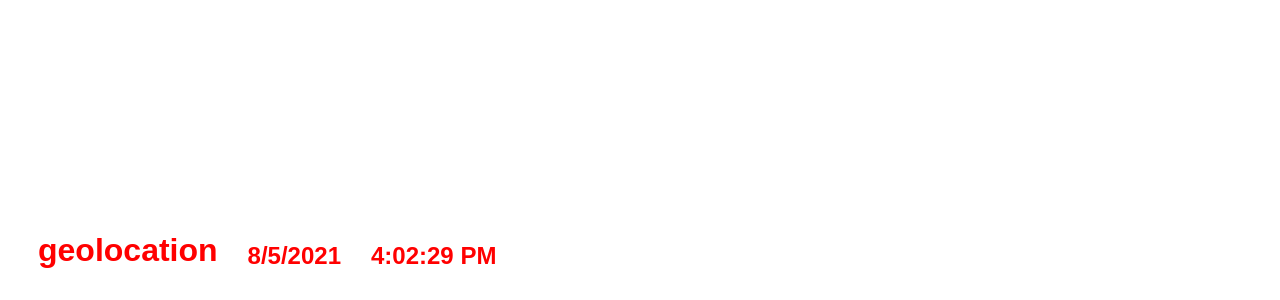
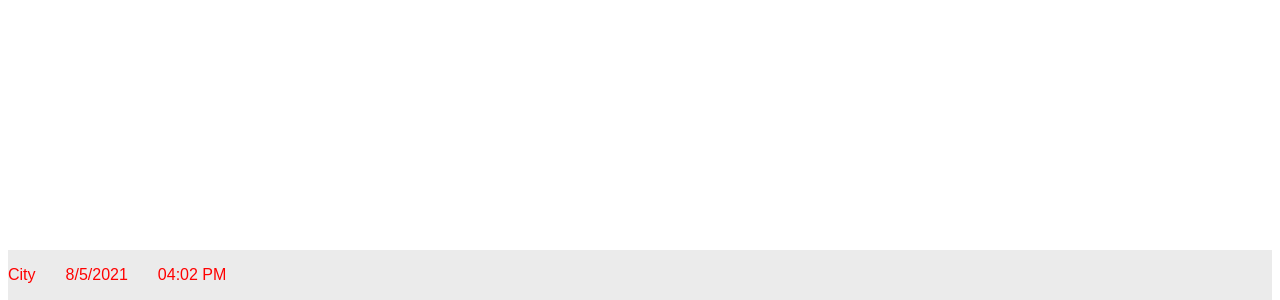
Before and after one commit to francescordola/my-app, a React (Create React App) app: page / in a window 1280 px wide. Shown: the part 518-818 px from the top of the page. Built offline with nearby package versions, Linux system fonts and the light colour scheme.

Commit message:
time every minute + NO hooks explanation + NO test.js

```diff
--- a/src/components/Footer.js
+++ b/src/components/Footer.js
@@ -2,52 +2,43 @@ import React from 'react';
 import { useEffect, useState } from 'react';
 import './styles.module.scss'
 
-
 // DATE + TIME
 const DateTime = () => {
-    //console.log('date')
-    const [ date, setDateTime ] = useState(new Date());
+    console.log('date')
+    const [ date, setDate ] = useState(new Date());
 
     useEffect(() => {
         console.log ('setInterval')
-
         setInterval(() => {
-            console.log('setDateTime')
-            setDateTime(new Date())
-        }, 1000)
-
+            //console.log('setDateTime')
+            setDate(new Date())
+        }, 1000 * 60)
     }, []);
 
-     /*  dentro alla funzione con useState scrivo quello che succede in background
-    quello che stampo lo gestisco al di fuori della funzione con gli Hooks
+    const time = <p>{date.toLocaleTimeString(navigator.language, {
+        hour: '2-digit',
+        minute:'2-digit'
+      })}</p>
 
-    // const DateFormatted = ({ date }) => <h2>{date.toLocaleDateString()}</h2>
-    // const TimeFormatted = ({ date }) => <h2>{date.toLocaleTimeString()}</h2>
-    */
-
-    const time = <h2>{date.toLocaleTimeString()}</h2>
-    const data = <h2>{date.toLocaleDateString()}</h2>
+    const data = <p>{date.toLocaleDateString()}</p>
 
     return <>
         {data}
         {time}
-
-        {/* <DateFormatted date={date} />
-        <TimeFormatted date={date} /> */}
     </>
 }
 
 // CITY
 const Name = (props) => {
     //console.log('city')
-    const name = <h1>{props.name}</h1>
+    const name = <p>{props.name}</p>
     return name
 }
 
 export const Footer = () => {
     return (
     <footer>
-        <Name name='geolocation' />
+        <Name name = 'City' />
         <DateTime />
     </footer>)
 }
--- a/src/components/styles.module.scss
+++ b/src/components/styles.module.scss
@@ -1,9 +1,15 @@
 footer {
+
+    display: flex;
+    align-items: flex-end;
+    gap: 30px;
+    position : relative;
+    top : 95vh; //AGGIUSTA
+    background: rgb(235, 235, 235);
+
+    p {
     font-family: Arial, Helvetica, sans-serif;
     color: red;
-    display: flex;
-    min-height: 100vh;
-    align-items: flex-end;
-    gap: 30px;
-    margin-left: 30px;
+    }
+
 }
--- a/src/index.jsx
+++ b/src/index.jsx
@@ -7,6 +7,7 @@ const rootElement = document.getElementById('root');
 ReactDOM.render(
   <React.StrictMode>
     <Footer />
+    {/* <div>Test Hello World</div> */}
   </React.StrictMode>,
   rootElement
 );
```
Also changed, not shown: src/[ TEST ].jsx (deleted, +0 -55 lines).
